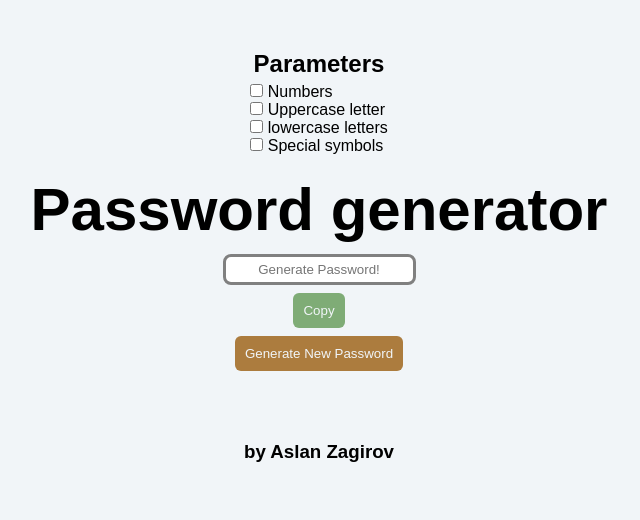
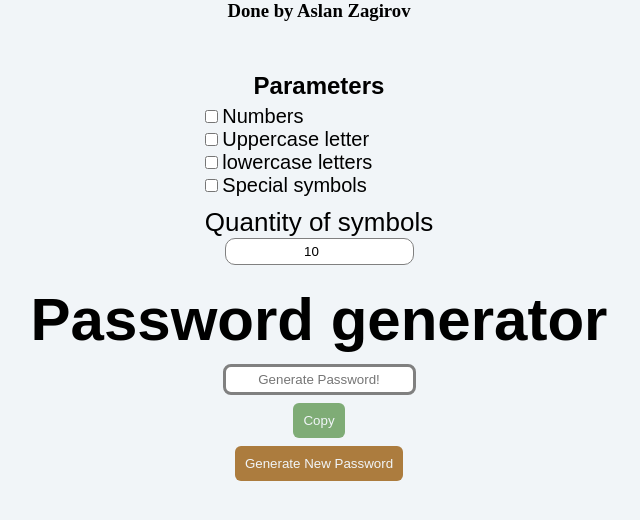
Before and after one commit to As0581/password-generator, a plain HTML site: page index.html in a window 1280 px wide. Shown: the whole page, without its empty margins (321-961 px from the left). Drawn offline with Linux system fonts and the light colour scheme.

Commit message:
added: quantity of symbols

```diff
--- a/css/style.css
+++ b/css/style.css
@@ -97,9 +97,24 @@ h3{
     align-items: center;
     margin-bottom: 20px;
 }
+.quantity{
+    display: block;
+    margin: 0 auto;
+    text-align: center;
+    padding:5px;
+    border-radius: 10px;
+    border: 1px solid grey;
+}
 
-input[type='checkbox']{
+label{
+    font-size: 20px;
+}
 
+label[for='quantity']{
+    font-size: 26px;
+    text-align: center;
+    margin-top: 10px;
+    display: block;
 }
 
 @media (max-width:300px) {
--- a/index.html
+++ b/index.html
@@ -11,6 +11,7 @@
     <title>password generator</title>
 </head>
 <body>
+    <h3>Done by Aslan Zagirov</h3>
     <div class="container">
         <section class="checkboxes-inner">
             <h2 class="subtitle">Parameters
@@ -27,6 +28,10 @@
                 <br>
                 <input name="symbols" type="checkbox" class="checkbox" id="symbols">
                 <label for="symbols">Special symbols</label>
+                <br>
+                <label for="quantity">Quantity of symbols</label>
+                <input value ='10'  name="quantity" type="number" class="quantity" id="quantity">
+
             </form>
 
         </section>
@@ -34,7 +39,7 @@
             <h1 class="title">Password generator</h1>
 
         </main>
-        <h3>by Aslan Zagirov</h3>
+
     </div>
 </body>
 </html>
--- a/js/app.js
+++ b/js/app.js
@@ -36,11 +36,13 @@ generateBtn.innerText = 'Generate New Password'
 
 mainElement.appendChild(generateBtn)
 
+//quantity of symbols
 
+const quantity = document.querySelector('#quantity')
 
 
 generateBtn.addEventListener('click' , (e)=>{
-    let password = generatePassword(10)
+    let password = generatePassword(quantity.value)
     passwordElement.value = password
 })
 
```
